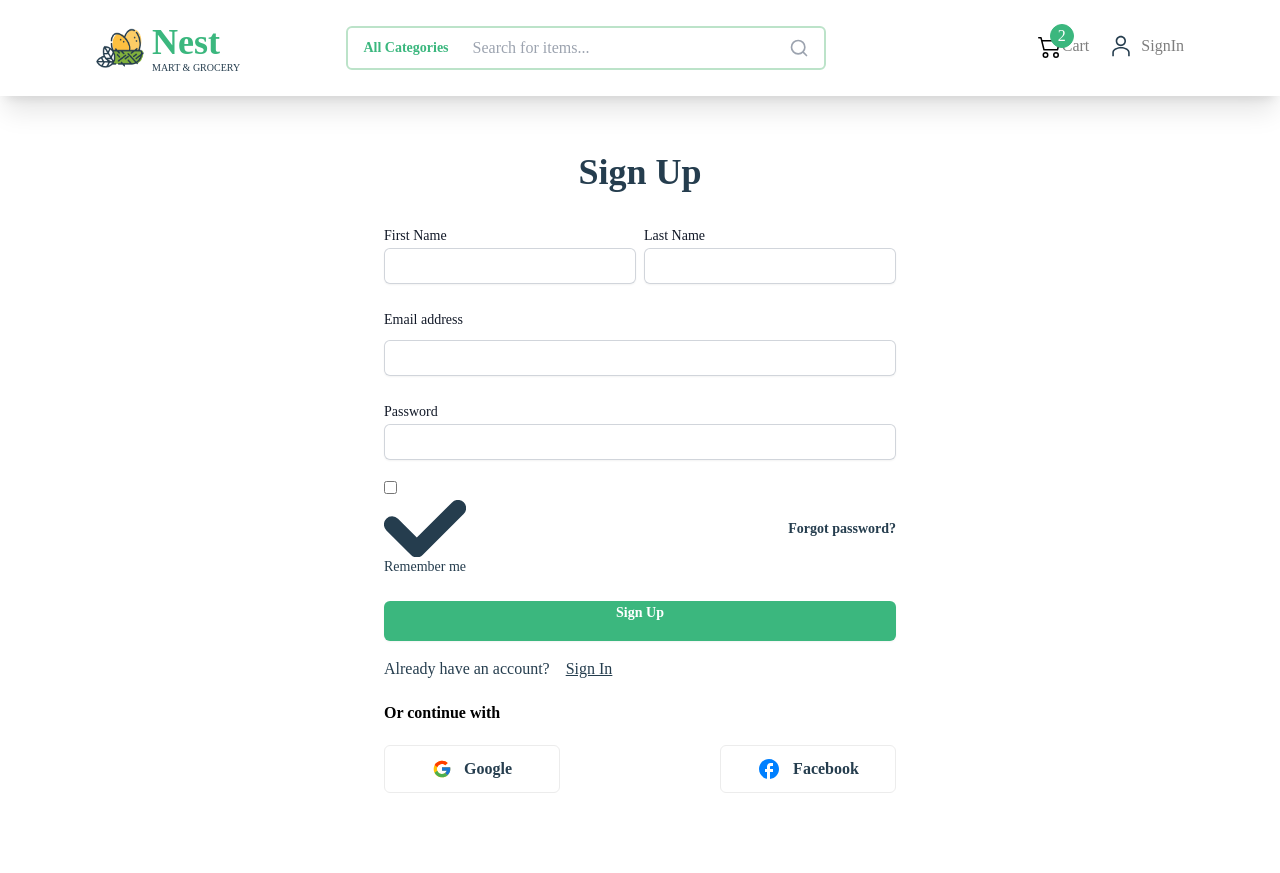
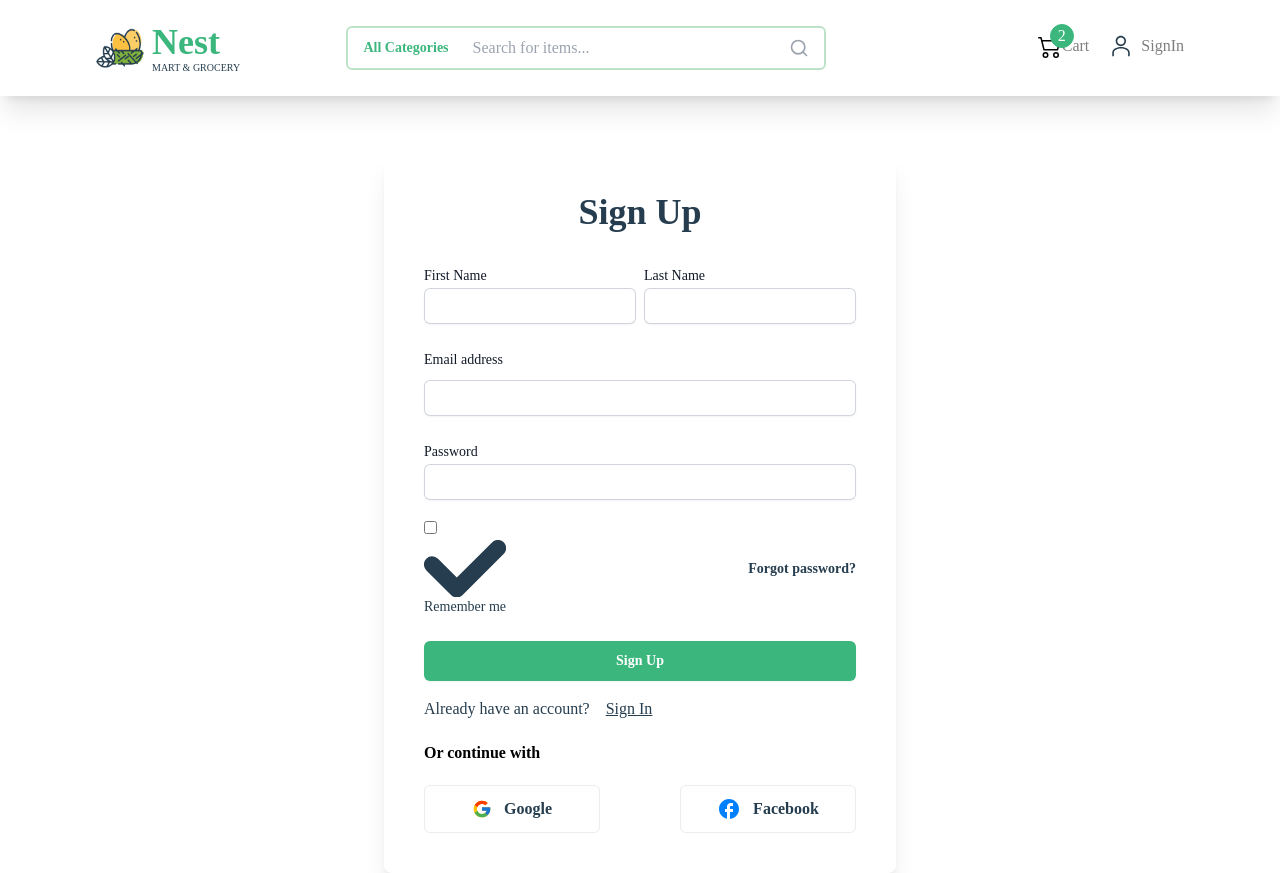
Before and after one commit to vicktor349/nestmart, a Next.js app: page /signup in a window 1280 px wide. Before the commit the page ends 800 px from the top, so only its background shows below. Built offline with nearby package versions, Linux system fonts and the light colour scheme.

Commit message:
added shadow to form

```diff
--- a/pages/signup.js
+++ b/pages/signup.js
@@ -81,7 +81,7 @@ const Signup = () =>
                 <title>Nest | SignUp</title>
             </Head>
             <div className="flex justify-center items-center px-6 lg:px-8">
-                <div className="sm:w-full sm:max-w-lg mt-4">
+                <div className="sm:w-full sm:max-w-lg shadow-xl p-10 rounded-lg mt-4">
                     <h3 className='text-primaryText text-center font-semibold text-4xl mb-6'>Sign Up</h3>
                     <form className="space-y-6" onSubmit={handleSubmit} method="POST">
                         <div className='grid grid-cols-2 gap-2'>
@@ -164,7 +164,7 @@ const Signup = () =>
                             <button
                                 type="submit"
                                 disabled={isSubmitting}
-                                className="flex w-full justify-center rounded-md bg-primary h-10 text-sm font-semibold leading-6 text-white shadow-sm focus-visible:outline focus-visible:outline-2 focus-visible:outline-offset-2 focus-visible:outline-indigo-600"
+                                className="flex w-full justify-center items-center rounded-md bg-primary h-10 text-sm font-semibold leading-6 text-white shadow-sm focus-visible:outline focus-visible:outline-2 focus-visible:outline-offset-2 focus-visible:outline-indigo-600"
                             >
                                 {isSubmitting ? <Loader size={16} color='white' /> : " Sign Up"}
                             </button>
```
